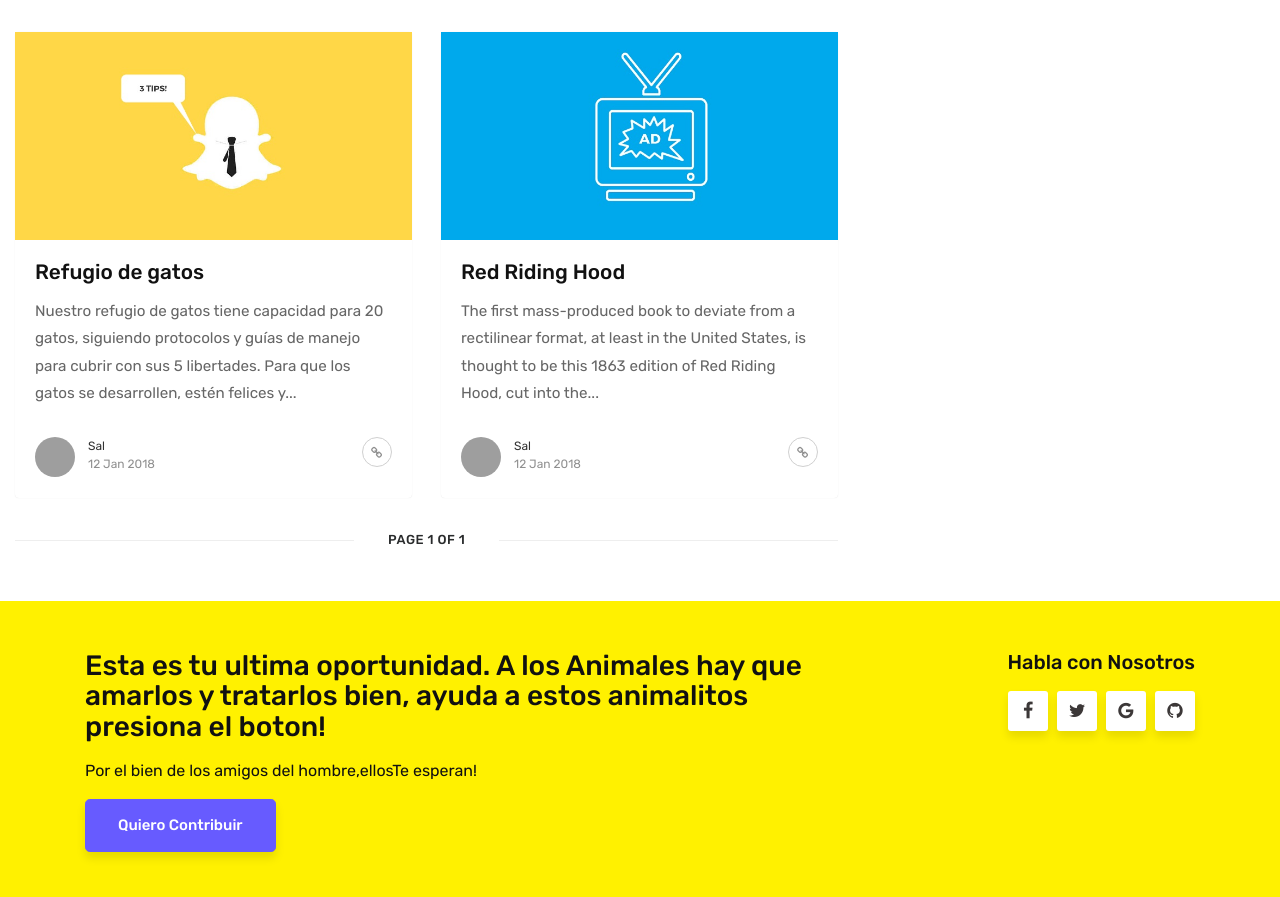
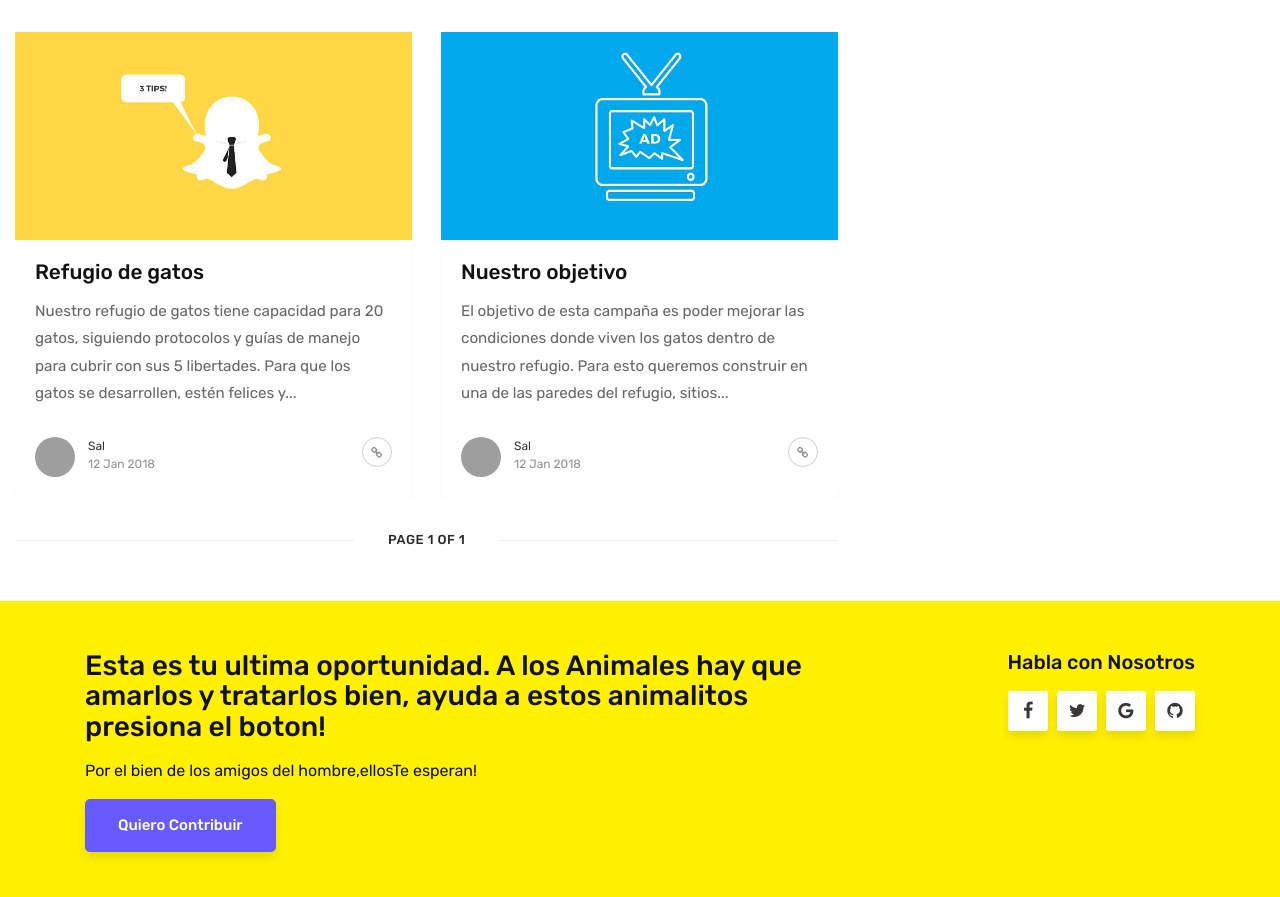
Before and after one commit to testaccountam/temamarketing, a Jekyll site: the page built from index.html, in a window 1280 px wide and 900 px high, scrolled down 1954 px. Shown: the top 897 px of the window. Built offline with Jekyll 4.4.1, drawn with Linux system fonts in a browser that asks for light colours; the list of posts is cut into pages by our own code; comment, search, counter and statistics services are not loaded; some of the changed lines change nothing that is shown; grey boxes are pictures that could not be loaded.

Commit message:
Update 2018-01-12-red-riding.md

```diff
--- a/_posts/2018-01-12-red-riding.md
+++ b/_posts/2018-01-12-red-riding.md
@@ -1,16 +1,11 @@
 ---
 layout: post-right-sidebar
-title:  "Red Riding Hood"
+title:  "Nuestro objetivo"
 author: sal
 categories: [ Jekyll, tutorial ]
 image: assets/images/3.jpg
 ---
-The first mass-produced book to deviate from a rectilinear format, at least in the United States, is thought to be this 1863 edition of Red Riding Hood, cut into the shape of the protagonist herself with the troublesome wolf curled at her feet. Produced by the Boston-based publisher Louis Prang, this is the first in their “Doll Series”, a set of five “die-cut” books, known also as shape books — the other titles being Robinson Crusoe, Goody Two-Shoes (also written by Red Riding Hood author Lydia Very), Cinderella, and King Winter.
+El objetivo de esta campaña es poder mejorar las condiciones donde viven los gatos dentro de nuestro refugio. Para esto queremos construir en una de las paredes del refugio, sitios donde subir, donde esconderse, juguetes, donde acicalar las uñas, donde descansar. Los cambios serían realizados por una arquitecta.
+Todas las donaciones irían directo a la construcción de estos cambios en la pared del refugio para mejorar las condiciones de nuestros gatos rescatados. En la galería están detallados los cambios en fotos.
 
-An 1868 Prang catalogue would later claim that such “books in the shape of a regular paper Doll… originated with us”.
-
-> It would seem the claim could also extend to die cut books in general, as we can’t find anything sooner, but do let us know in the comments if you have further light to shed on this! Such books are, of course, still popular in children’s publishing today, though the die cutting is not now limited to mere outlines, as evidenced in a beautiful 2014 version of the same Little Red Riding Hood story.
-
-The die cut has also been employed in the non-juvenile sphere as well, a recent example being Jonathan Safran Foer’s ambitious Tree of Codes.
-
-As for this particular rendition of Charles Perrault’s classic tale, the text and design is by Lydia Very (1823-1901), sister of Transcendentalist poet Jones Very. The gruesome ending of the original — which sees Little Red Riding Hood being gobbled up as well as her grandmother — is avoided here, the gore giving way to the less bloody aims of the morality tale, and the lesson that one should not disobey one’s mother.
+Queremos ser una organización, activa e innovadora, que contribuya al bienestar, protección, cuidado, conservación y defensa de los animales mediante  campañas de adopción, esterilización, educación, cumplimiento de las leyes de defensa de los derechos de los animales. Fortalecer la cultura de respeto, armonía  y la convivencia digna entre personas y animales domésticos mediante la implementación de programas integrales en la ciudad de Quito que fomenten principalmente la tenencia responsable de animales de compañía, entendiendo que así se puede evitar problemas de salud pública, y violencia en general en la sociedad.
```
